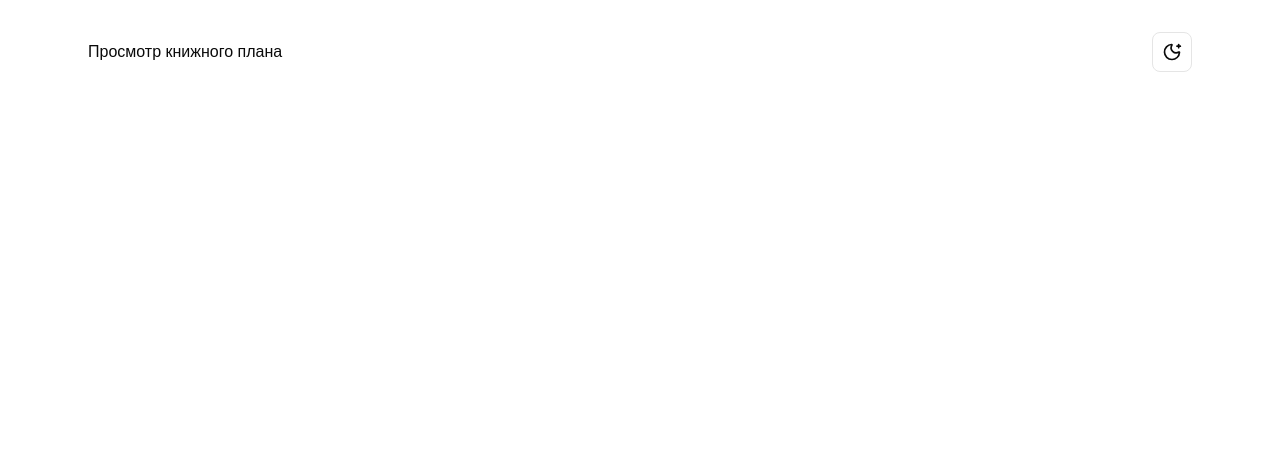
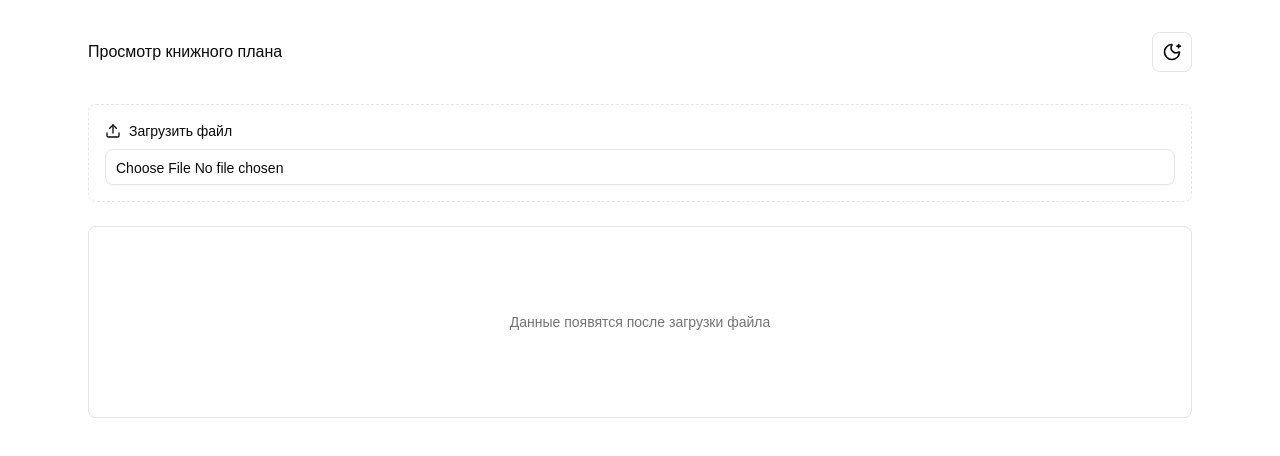
Before and after one commit to lira-bazh/book-viewer, a React (Vite) app: page / in a window 1280 px wide. Shown: the top 456 px of the page. Built offline with nearby package versions, Linux system fonts and the light colour scheme.

Commit message:
Добавлены компоненты загрузки файла и база для таблицы

```diff
--- /dev/null
+++ b/src/features/file-upload/FileUploader.tsx
@@ -0,0 +1,75 @@
+import { type ChangeEvent, useRef, useState } from "react";
+import { Upload } from "lucide-react";
+
+import { Input } from "@/shared/ui/input";
+
+import type { TableData } from "@/shared/types/table-data";
+
+type FileUploaderProps = {
+  onLoad: (data: TableData) => void;
+};
+
+function parseDelimitedText(content: string, fileName: string): TableData {
+  const lines = content
+    .replace(/\r\n/g, "\n")
+    .replace(/\r/g, "\n")
+    .split("\n")
+    .filter((line) => line.trim().length > 0);
+
+  if (lines.length === 0) {
+    return { columns: [], rows: [], fileName };
+  }
+
+  const delimiter = lines[0].includes("\t") ? "\t" : ",";
+  const [header, ...body] = lines.map((line) => line.split(delimiter).map((cell) => cell.trim()));
+
+  return {
+    columns: header.map((column, index) => column || `Колонка ${index + 1}`),
+    rows: body,
+    fileName,
+  };
+}
+
+function FileUploader({ onLoad }: FileUploaderProps) {
+  const [error, setError] = useState<string | null>(null);
+  const loadIdRef = useRef(0);
+
+  async function handleFileChange(event: ChangeEvent<HTMLInputElement>) {
+    const file = event.target.files?.[0];
+
+    if (!file) {
+      return;
+    }
+
+    const loadId = loadIdRef.current + 1;
+    loadIdRef.current = loadId;
+    setError(null);
+
+    try {
+      const content = await file.text();
+
+      if (loadIdRef.current !== loadId) {
+        return;
+      }
+
+      onLoad(parseDelimitedText(content, file.name));
+    } catch {
+      if (loadIdRef.current === loadId) {
+        setError("Не удалось прочитать файл");
+      }
+    }
+  }
+
+  return (
+    <div className="flex flex-col gap-2 rounded-md border border-dashed border-border p-4">
+      <label className="flex items-center gap-2 text-sm font-medium" htmlFor="file-upload">
+        <Upload className="size-4" aria-hidden="true" />
+        Загрузить файл
+      </label>
+      <Input id="file-upload" type="file" accept=".csv,.tsv,.txt" onChange={handleFileChange} />
+      {error ? <p className="text-sm text-destructive">{error}</p> : null}
+    </div>
+  );
+}
+
+export default FileUploader;
--- a/src/pages/Main/ui/Content.tsx
+++ b/src/pages/Main/ui/Content.tsx
@@ -1,5 +1,18 @@
+import { useState } from "react";
+
+import FileUploader from "@/features/file-upload/FileUploader";
+import DataTable from "@/shared/ui/data-table/DataTable";
+import type { TableData } from "@/shared/types/table-data";
+
 function Content() {
-  return <section className="flex flex-1 flex-col" />;
+  const [tableData, setTableData] = useState<TableData | null>(null);
+
+  return (
+    <section className="flex flex-1 flex-col gap-6 py-8">
+      <FileUploader onLoad={setTableData} />
+      <DataTable data={tableData} />
+    </section>
+  );
 }
 
 export default Content;
--- /dev/null
+++ b/src/shared/types/table-data.ts
@@ -0,0 +1,5 @@
+export type TableData = {
+  columns: string[];
+  rows: string[][];
+  fileName: string;
+};
--- /dev/null
+++ b/src/shared/ui/data-table/DataTable.tsx
@@ -0,0 +1,60 @@
+import type { TableData } from "@/shared/types/table-data";
+
+type DataTableProps = {
+  data: TableData | null;
+};
+
+function DataTable({ data }: DataTableProps) {
+  if (!data) {
+    return (
+      <div className="flex min-h-48 items-center justify-center rounded-md border border-border text-sm text-muted-foreground">
+        Данные появятся после загрузки файла
+      </div>
+    );
+  }
+
+  if (data.columns.length === 0) {
+    return (
+      <div className="flex min-h-48 items-center justify-center rounded-md border border-border text-sm text-muted-foreground">
+        Файл пустой
+      </div>
+    );
+  }
+
+  return (
+    <div className="overflow-hidden rounded-md border border-border">
+      <div className="border-b border-border px-4 py-3 text-sm text-muted-foreground">
+        {data.fileName}
+      </div>
+      <div className="overflow-auto">
+        <table className="w-full min-w-max border-collapse text-left text-sm">
+          <thead className="bg-muted text-muted-foreground">
+            <tr>
+              {data.columns.map((column, index) => (
+                <th
+                  className="border-b border-border px-4 py-3 font-medium"
+                  key={`${column}-${index}`}
+                >
+                  {column}
+                </th>
+              ))}
+            </tr>
+          </thead>
+          <tbody>
+            {data.rows.map((row, rowIndex) => (
+              <tr className="odd:bg-background even:bg-muted/35" key={rowIndex}>
+                {data.columns.map((_, cellIndex) => (
+                  <td className="border-b border-border px-4 py-3" key={cellIndex}>
+                    {row[cellIndex] || ""}
+                  </td>
+                ))}
+              </tr>
+            ))}
+          </tbody>
+        </table>
+      </div>
+    </div>
+  );
+}
+
+export default DataTable;
```
Also changed, not shown: 1 other file (tests, documents, lock files or other folders).
